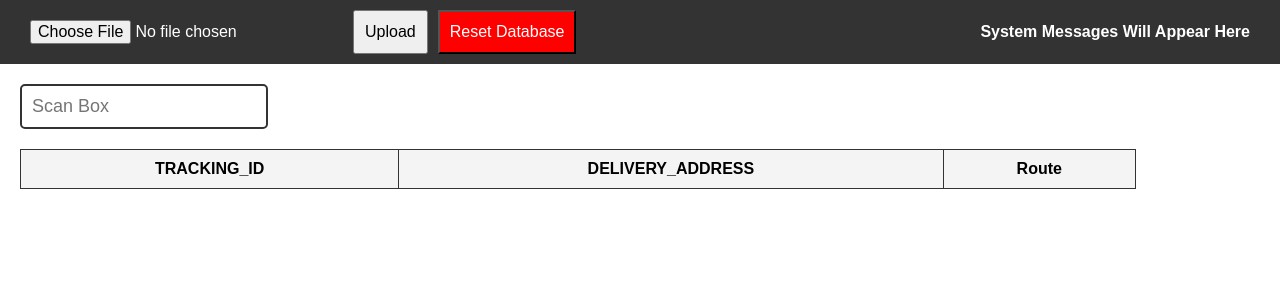
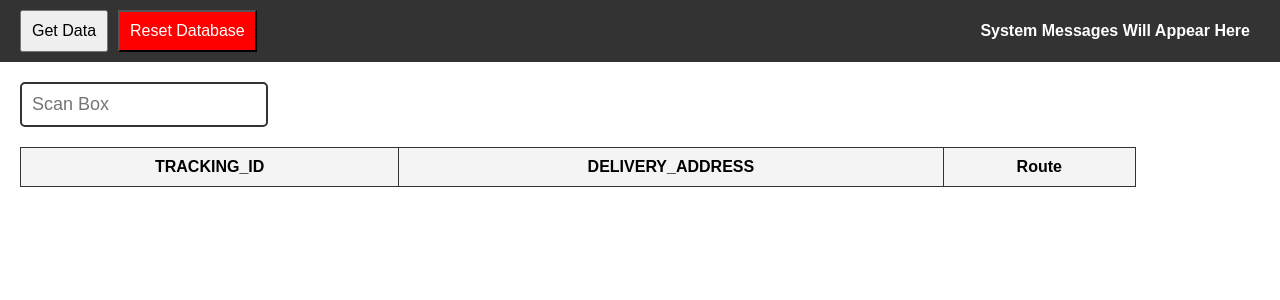
Before and after one commit to sayed-cmd/routechecker, a Flask app: page / in a window 1280 px wide. Shown: the top 300 px of the page. Run offline with Flask 3, Linux system fonts and the light colour scheme; lists and menus that the app fills with data are empty.

Commit message:
Update index.html
এক্সেল আপলোড বাদ দিয়ে গুগল শিট থেকে কাজ করা

```diff
--- a/templates/index.html
+++ b/templates/index.html
@@ -25,7 +25,7 @@
             gap: 10px;
         }
 
-        .buttons button, .buttons input[type="file"] {
+        .buttons button {
             font-size: 16px;
             padding: 10px;
             cursor: pointer;
@@ -90,8 +90,7 @@
 <body>
     <header>
         <div class="buttons">
-            <input type="file" id="fileUpload" accept=".xlsx">
-            <button onclick="uploadExcel()">Upload</button>
+            <button onclick="getGoogleSheetData()">Get Data</button>
             <button onclick="resetDatabase()" style="background-color: red; color: white;">Reset Database</button>
         </div>
         <div class="message-box" id="messageBox">System Messages Will Appear Here</div>
@@ -117,6 +116,26 @@
     <footer></footer>
 
     <script>
+        function getGoogleSheetData() {
+            fetch('/get-data-from-google-sheet', { method: 'POST' })
+                .then(response => response.json())
+                .then(data => {
+                    const messageBox = document.getElementById('messageBox');
+                    if (data.success) {
+                        messageBox.textContent = data.message;
+                        messageBox.style.color = "green";
+                    } else {
+                        messageBox.textContent = data.message;
+                        messageBox.style.color = "red";
+                    }
+                })
+                .catch(() => {
+                    const messageBox = document.getElementById('messageBox');
+                    messageBox.textContent = "Error occurred while fetching Google Sheet data.";
+                    messageBox.style.color = "red";
+                });
+        }
+
         function fetchData() {
             const barcodeID = document.getElementById('barcodeInput').value.trim();
             if (barcodeID) {
@@ -154,48 +173,18 @@
 
             table.insertAdjacentElement('afterbegin', row);
 
-            // Ensure the first row always has the special design for the Route column
             const rows = table.getElementsByTagName('tr');
             if (rows.length > 0) {
                 rows[0].cells[2].classList.add('special-cell');
             }
 
-            // Remove the special design from other rows (if any)
             for (let i = 1; i < rows.length; i++) {
                 rows[i].cells[2].classList.remove('special-cell');
             }
 
-            // Keep only 5 rows in the table
             while (table.rows.length > 5) {
                 table.deleteRow(-1);
             }
-        }
-
-        function uploadExcel() {
-            const fileInput = document.getElementById('fileUpload').files[0];
-            const formData = new FormData();
-            formData.append('file', fileInput);
-
-            fetch('/upload-excel', {
-                method: 'POST',
-                body: formData
-            })
-                .then(response => response.json())
-                .then(data => {
-                    const messageBox = document.getElementById('messageBox');
-                    if (data.success) {
-                        messageBox.textContent = "Database uploaded successfully!";
-                        messageBox.style.color = "green";
-                    } else {
-                        messageBox.textContent = "Upload failed!";
-                        messageBox.style.color = "red";
-                    }
-                })
-                .catch(() => {
-                    const messageBox = document.getElementById('messageBox');
-                    messageBox.textContent = "Error occurred during upload.";
-                    messageBox.style.color = "red";
-                });
         }
 
         function resetDatabase() {
@@ -204,10 +193,10 @@
                 .then(data => {
                     const messageBox = document.getElementById('messageBox');
                     if (data.success) {
-                        messageBox.textContent = "Database reset successfully!";
+                        messageBox.textContent = data.message;
                         messageBox.style.color = "green";
                     } else {
-                        messageBox.textContent = "Database reset failed!";
+                        messageBox.textContent = data.message;
                         messageBox.style.color = "red";
                     }
                     document.getElementById('dataTable').innerHTML = "";
```
